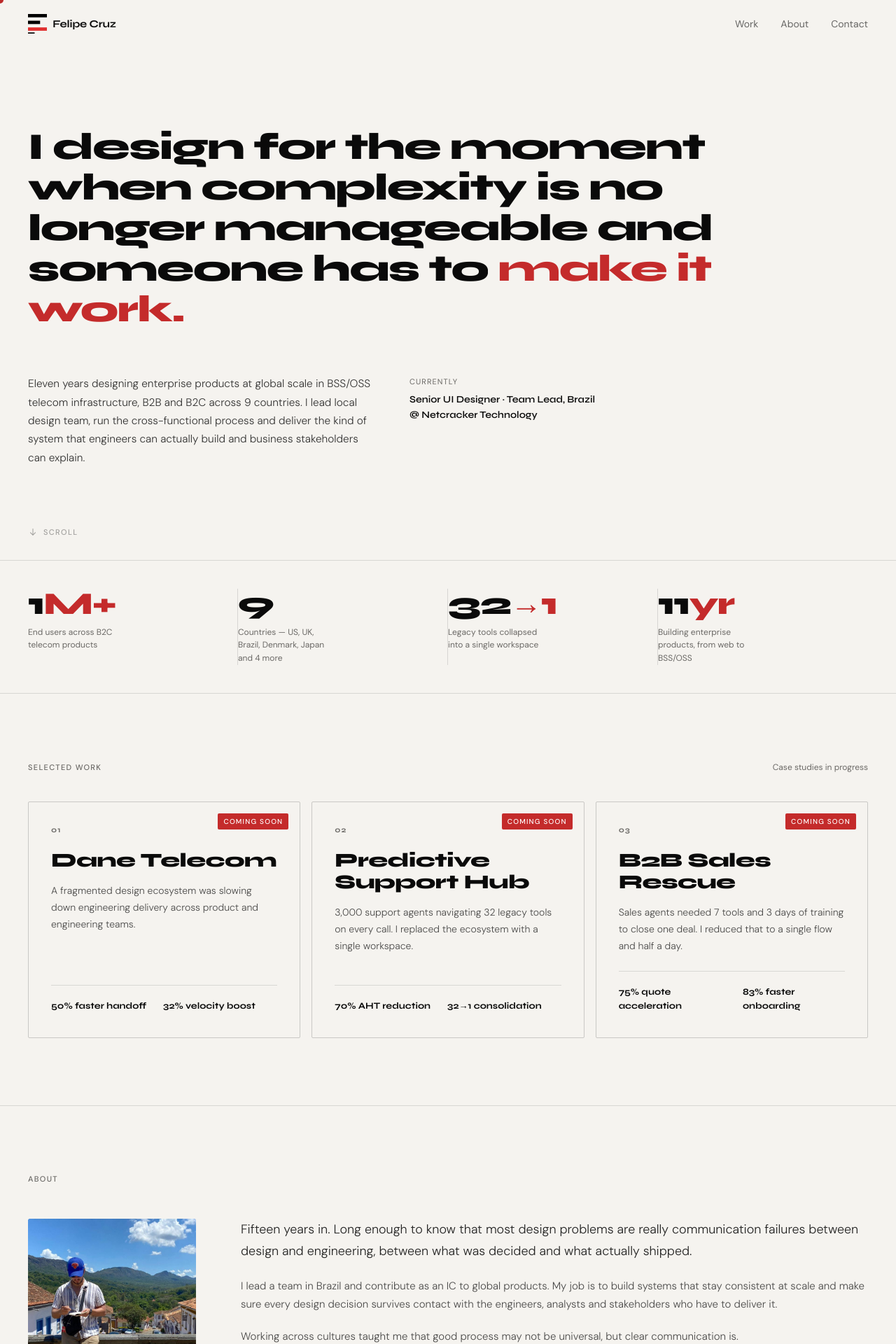
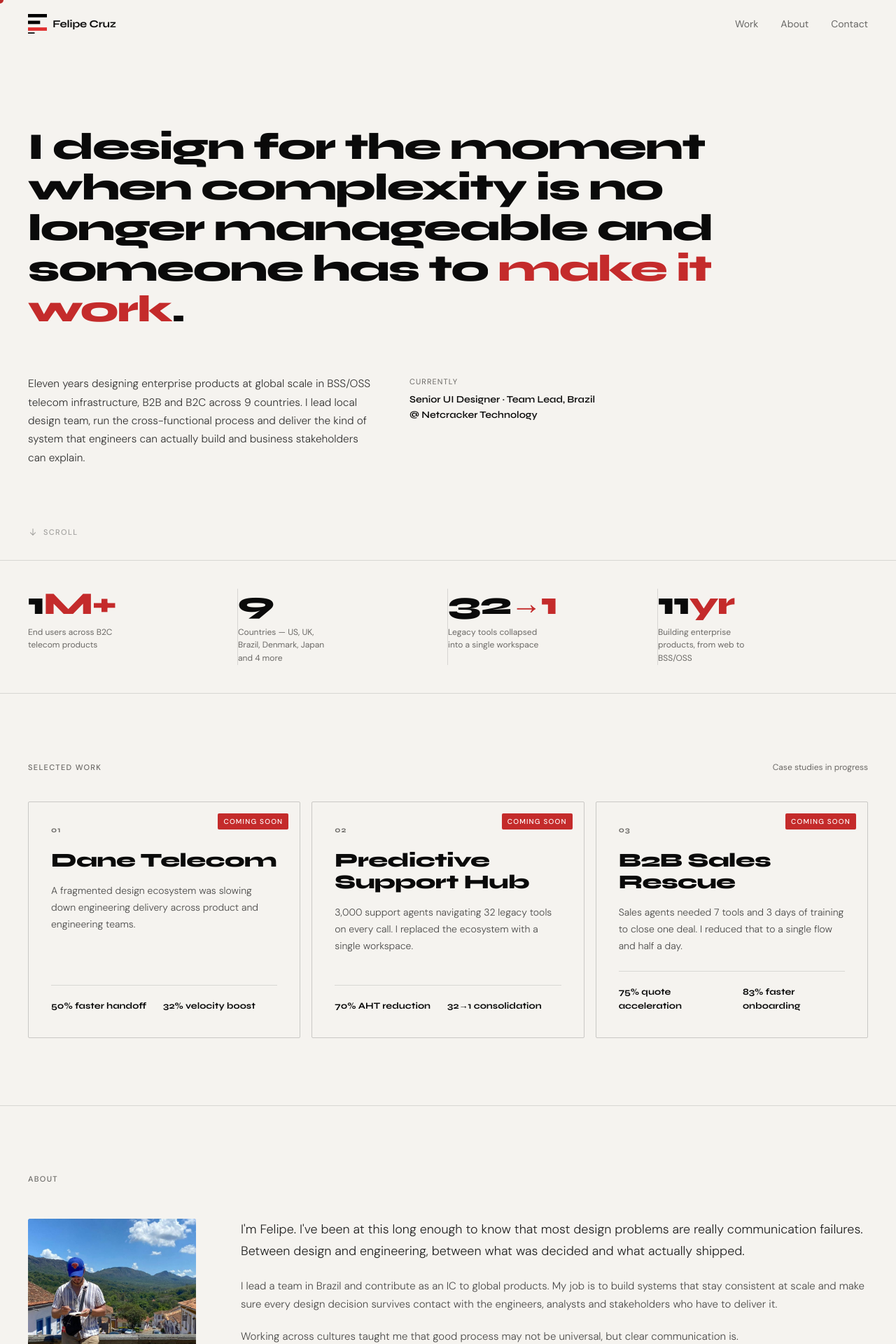
Before and after one commit to cruz-felipe/ux-portfolio, a Next.js app: page / in a window 1280 px wide. Shown: the top 1920 px of the page at 70% size. Built offline with nearby package versions, Linux system fonts and the light colour scheme.

Commit message:
Add files via upload

```diff
--- a/components/About.tsx
+++ b/components/About.tsx
@@ -128,9 +128,9 @@ export default function About() {
             marginBottom: "1.25rem",
             opacity: 0.88,
           }}>
-            Fifteen years in. Long enough to know that most design problems are really
-            communication failures between design and engineering, between what was
-            decided and what actually shipped.
+            I&apos;m Felipe. I&apos;ve been at this long enough to know that most
+            design problems are really communication failures. Between design and
+            engineering, between what was decided and what actually shipped.
           </p>
           <p style={{
             fontFamily: "var(--font-body)",
--- a/components/Hero.tsx
+++ b/components/Hero.tsx
@@ -1,7 +1,8 @@
 "use client";
 import { useEffect, useState } from "react";
 
-const WORDS = [
+type Word = { text: string; red: boolean; attach?: boolean };
+const WORDS: Word[] = [
   { text: "I", red: false },
   { text: "design", red: false },
   { text: "for", red: false },
@@ -19,7 +20,8 @@ const WORDS = [
   { text: "to", red: false },
   { text: "make", red: true },
   { text: "it", red: true },
-  { text: "work.", red: true, nospace: true },
+  { text: "work", red: true },
+  { text: ".", red: false, attach: true },
 ];
 
 export default function Hero() {
@@ -52,14 +54,17 @@ export default function Hero() {
         }}
         aria-label="I design for the moment when complexity is no longer manageable and someone has to make it work."
       >
-        {WORDS.map((word, i) => (
+        {WORDS.map((word, i) => {
+          const next = WORDS[i + 1];
+          const noGap = next?.attach || word.attach;
+          return (
             <span
               key={i}
               style={{
                 display: "inline-block",
                 overflow: "hidden",
                 verticalAlign: "bottom",
-              marginRight: "0.26em",
+                marginRight: noGap ? 0 : "0.26em",
               }}
             >
               <span style={{
@@ -72,7 +77,8 @@ export default function Hero() {
                 {word.text}
               </span>
             </span>
-        ))}
+          );
+        })}
       </h1>
 
       <div
```
Lines whose indentation alone changed are shown as unchanged.
